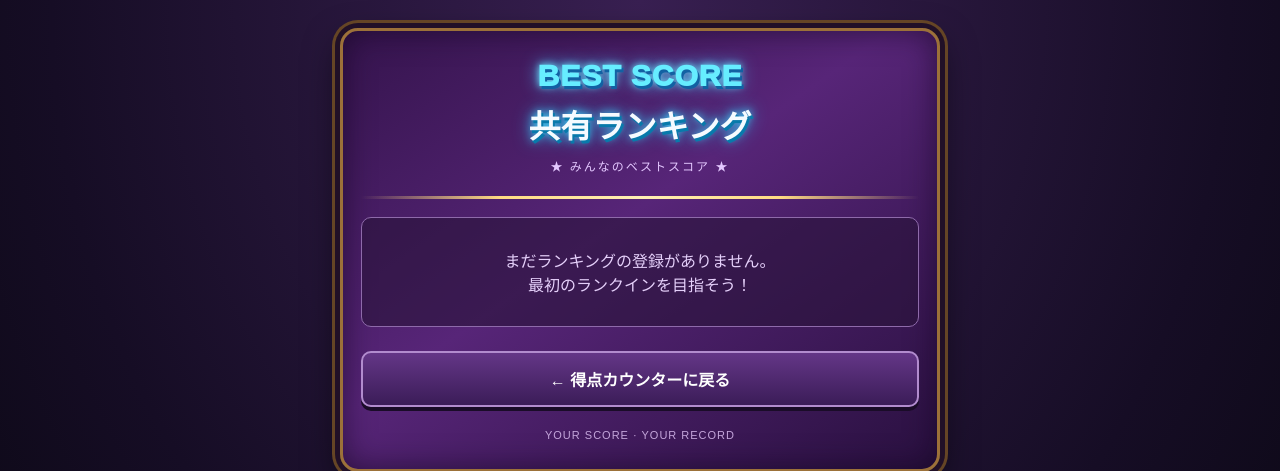
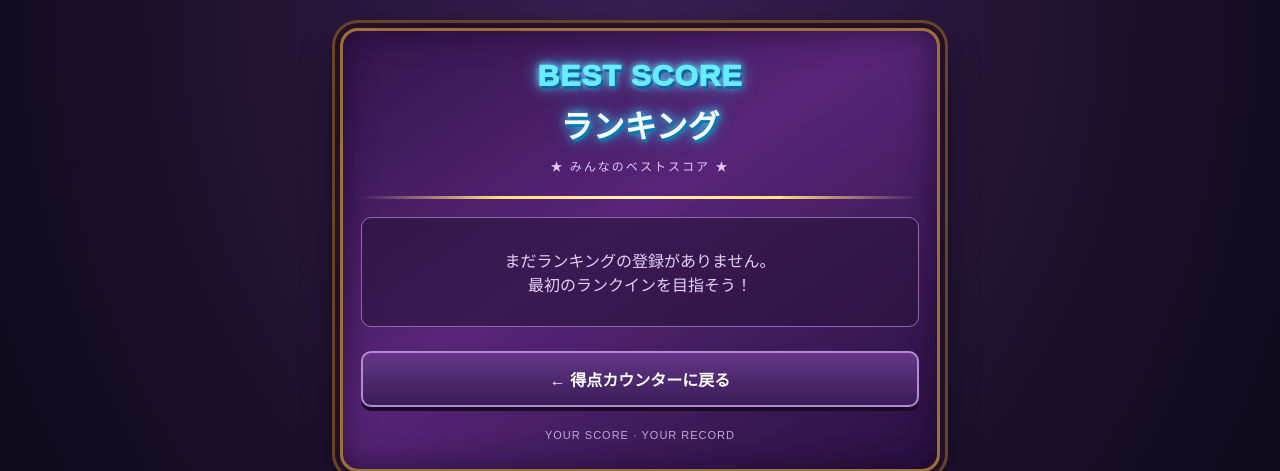
Before and after one commit to anatake0220/scorecount, a Flask app: page / in a window 1280 px wide. Shown: the top 471 px of the page. Run offline with Flask 3, Linux system fonts and the light colour scheme.

Commit message:
Add files via upload

```diff
--- a/hiyosifes/templates/index.html
+++ b/hiyosifes/templates/index.html
@@ -4,7 +4,7 @@
 <head>
     <meta charset="UTF-8">
     <meta name="viewport" content="width=device-width, initial-scale=1">
-    <title>共有ランキング</title>
+    <title>ランキング</title>
 
     <style>
         * {
@@ -217,7 +217,7 @@
         <section class="board">
             <header class="header">
                 <p class="english-title">BEST SCORE</p>
-                <h1>共有ランキング</h1>
+                <h1>ランキング</h1>
                 <div class="subtitle">★ みんなのベストスコア ★</div>
             </header>
 
@@ -256,7 +256,7 @@
                 </div>
             {% endif %}
 
-            <a class="back" href="/">← 得点カウンターに戻る</a>
+            <a class="back" href="{{ url_for('index') }}">← 得点カウンターに戻る</a>
 
             <div class="footer">
                 YOUR SCORE · YOUR RECORD
```
